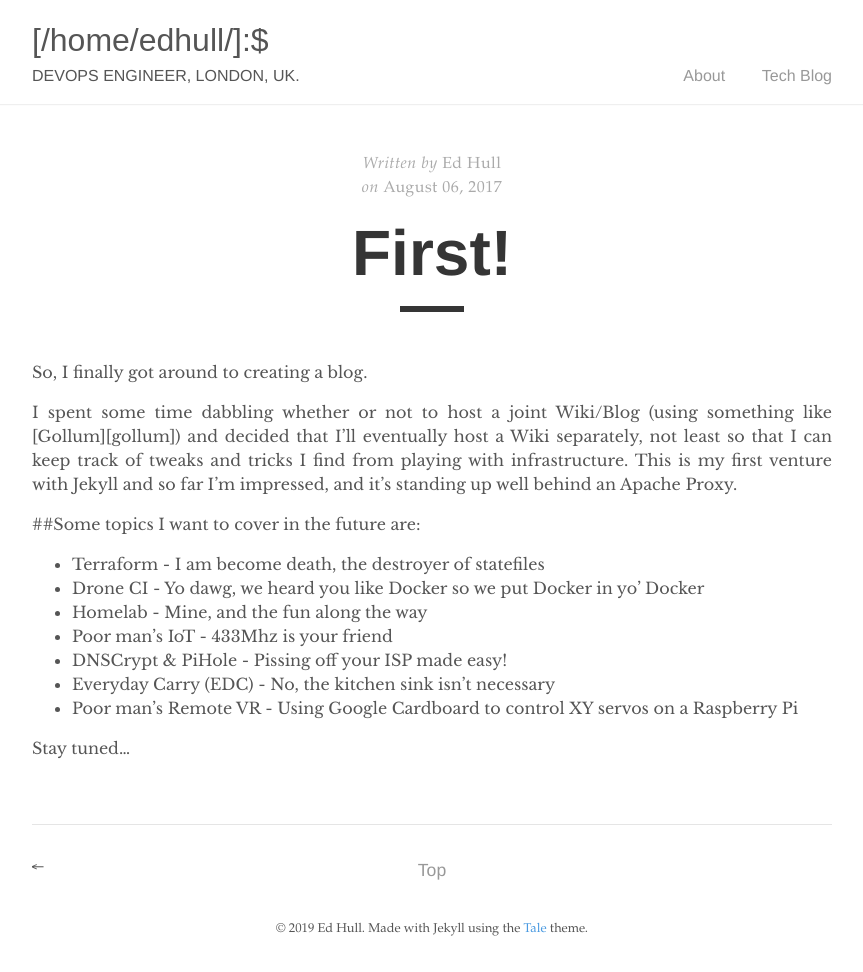
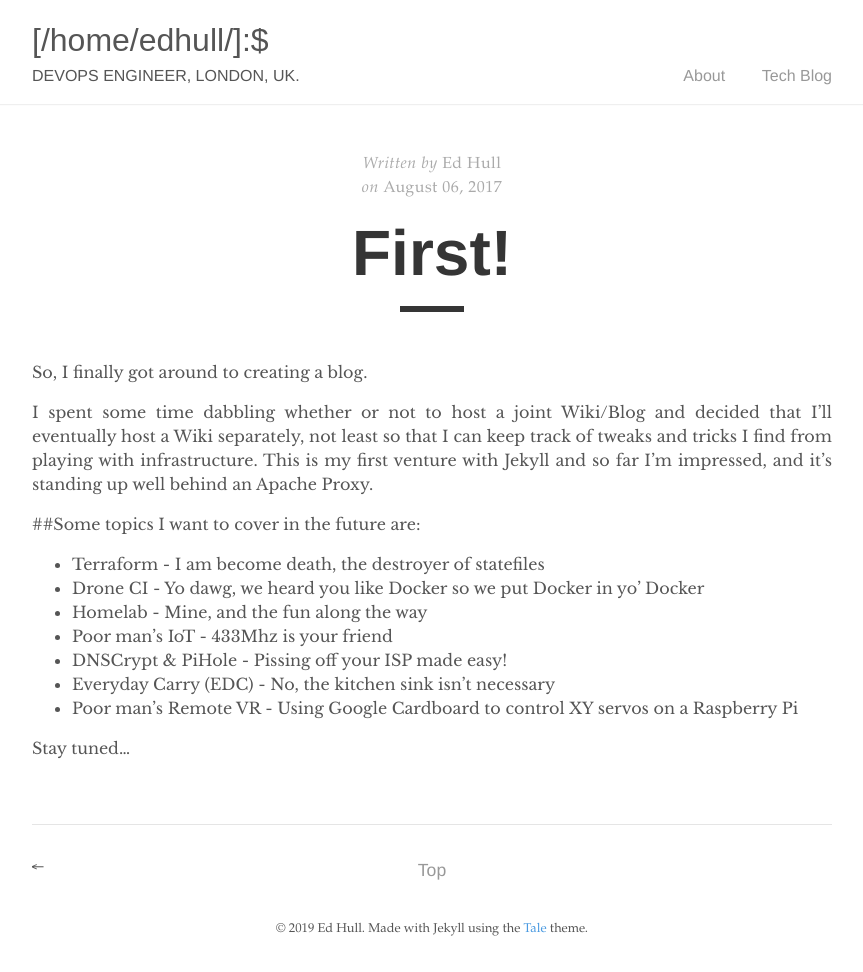
Before and after one commit to edhull/edhull.github.io, a Jekyll site: the page built from _posts/2017-08-06-Obligatory-Hello-World.md, in a window 1280 px wide. Shown: the whole page, without its empty margins (208-1071 px from the left). Built offline with Jekyll 4.4.1, drawn with Linux system fonts in a browser that asks for light colours.

Commit message:
Remove dead link

```diff
--- a/_posts/2017-08-06-Obligatory-Hello-World.md
+++ b/_posts/2017-08-06-Obligatory-Hello-World.md
@@ -6,7 +6,7 @@ author: "Ed Hull"
 
 So, I finally got around to creating a blog.
 
-I spent some time dabbling whether or not to host a joint Wiki/Blog (using something like [Gollum][gollum]) and decided that I'll eventually host a Wiki separately, not least so that I can keep track of tweaks and tricks I find from playing with infrastructure. This is my first venture with Jekyll and so far I'm impressed, and it's standing up well behind an Apache Proxy.
+I spent some time dabbling whether or not to host a joint Wiki/Blog and decided that I'll eventually host a Wiki separately, not least so that I can keep track of tweaks and tricks I find from playing with infrastructure. This is my first venture with Jekyll and so far I'm impressed, and it's standing up well behind an Apache Proxy.
 
 ##Some topics I want to cover in the future are:
 - Terraform - I am become death, the destroyer of statefiles
```
